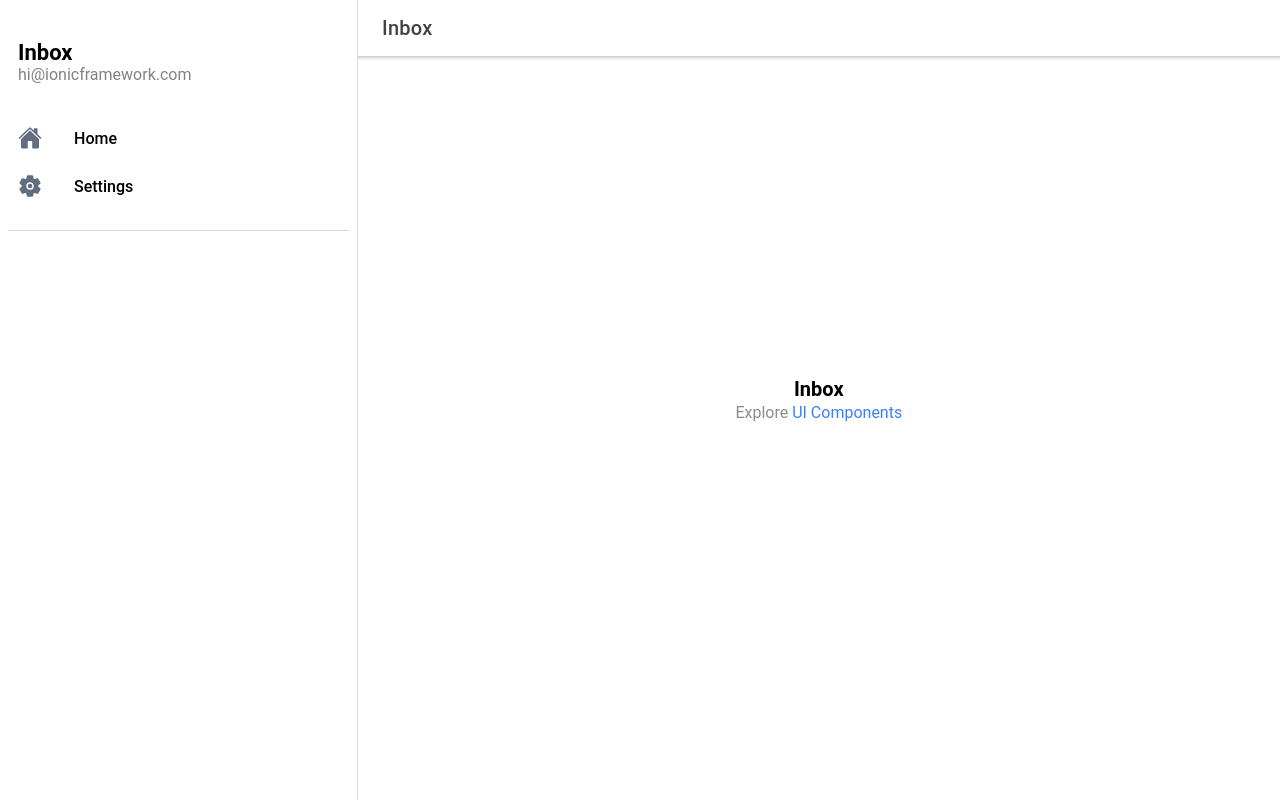
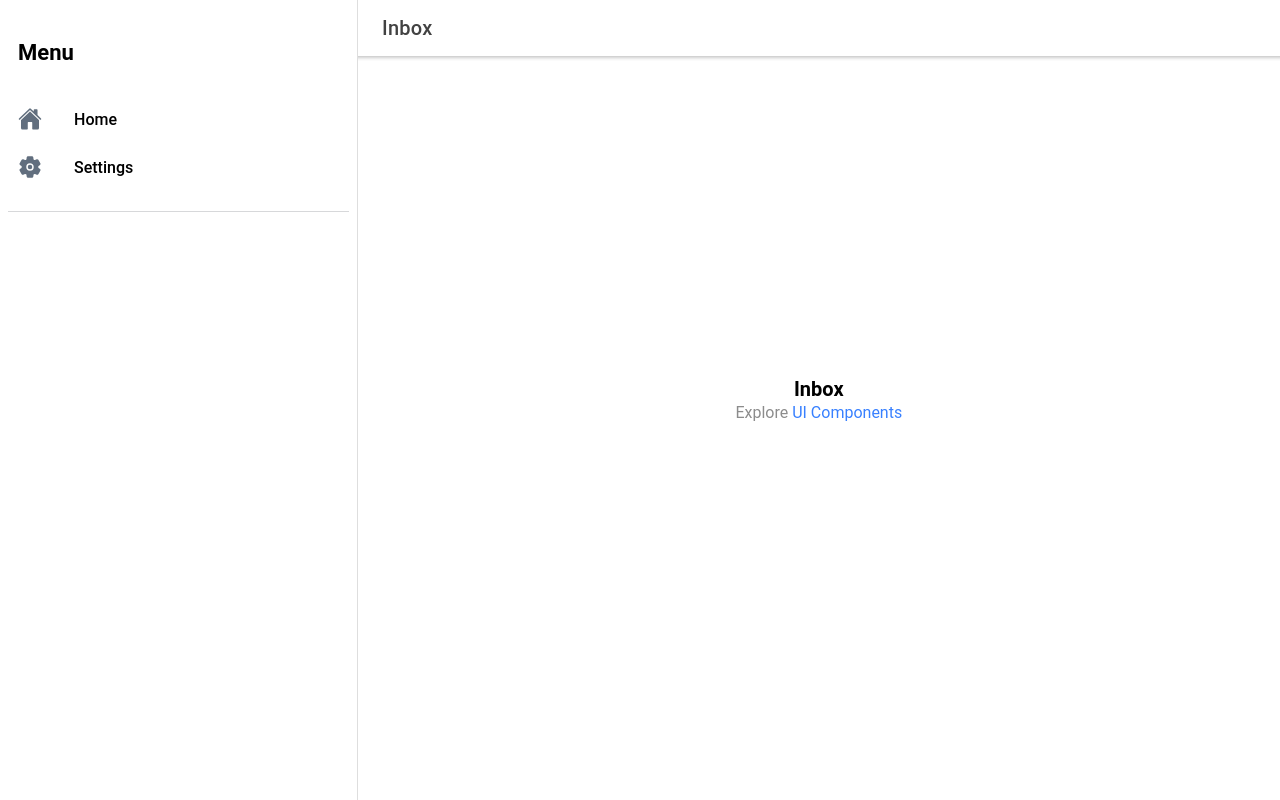
Before and after one commit to mirkonasato/ionic-react-sidemenu-with-submenu, a React (Create React App) app: page /page/Inbox in a window 1280 px wide. Built offline with nearby package versions, Linux system fonts and the light colour scheme.

Commit message:
Remove IonNote (sub-header) to simplify further

```diff
--- a/src/components/Menu.css
+++ b/src/components/Menu.css
@@ -13,11 +13,8 @@ ion-menu.md ion-list {
   padding: 20px 0;
 }
 
-ion-menu.md ion-note {
+ion-menu.md ion-list-header {
   margin-bottom: 30px;
-}
-
-ion-menu.md ion-list-header, ion-menu.md ion-note {
   padding-left: 10px;
 }
 
@@ -61,11 +58,6 @@ ion-menu.ios ion-list {
   padding: 20px 0 0 0;
 }
 
-ion-menu.ios ion-note {
-  line-height: 24px;
-  margin-bottom: 20px;
-}
-
 ion-menu.ios ion-item {
   --padding-start: 16px;
   --padding-end: 16px;
@@ -81,20 +73,10 @@ ion-menu.ios ion-item .selected ion-icon {
   color: var(--ion-color-primary);
 }
 
-ion-menu.ios ion-list-header,
-ion-menu.ios ion-note {
+ion-menu.ios ion-list-header {
+  margin-bottom: 20px;
   padding-left: 16px;
   padding-right: 16px;
-}
-
-ion-menu.ios ion-note {
-  margin-bottom: 8px;
-}
-
-ion-note {
-  display: inline-block;
-  font-size: 16px;
-  color: var(--ion-color-medium-shade);
 }
 
 ion-item.selected {
--- a/src/components/Menu.tsx
+++ b/src/components/Menu.tsx
@@ -3,7 +3,6 @@ import {
   IonList,
   IonListHeader,
   IonMenu,
-  IonNote,
 } from '@ionic/react';
 import { home, settings } from 'ionicons/icons';
 import MenuItem from './MenuItem';
@@ -14,8 +13,7 @@ const Menu: React.FC = () => {
     <IonMenu contentId="main" type="overlay">
       <IonContent>
         <IonList id="main-menu-list">
-          <IonListHeader>Inbox</IonListHeader>
-          <IonNote>hi@ionicframework.com</IonNote>
+          <IonListHeader>Menu</IonListHeader>
           <MenuItem title="Home" path="/page/Home" icon={home} />
           <MenuItem title="Settings" path="/page/Settings" icon={settings} />
         </IonList>
```
